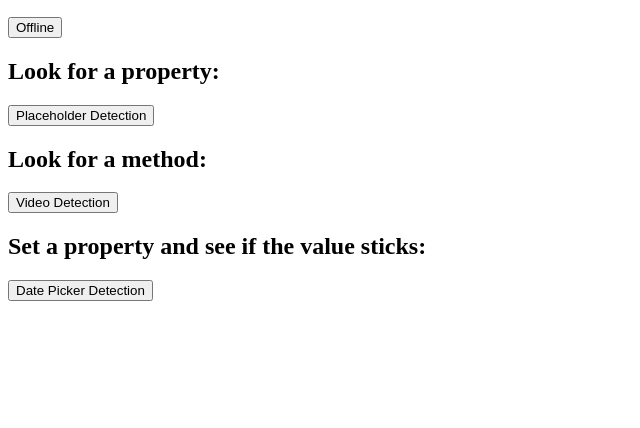
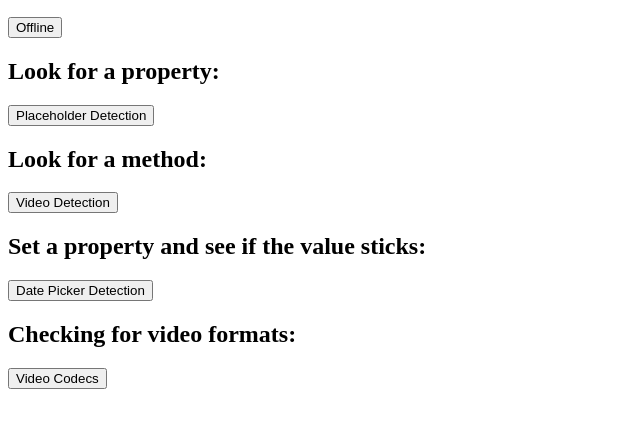
Before and after one commit to ntschutta/html5_workshop, a plain HTML site: page labs/detection_modernizr.html in a window 1280 px wide. Shown: the part 110-538 px from the top of the page, without its empty margins (0-640 px from the left). Drawn offline with Linux system fonts and the light colour scheme.

Commit message:
added video placeholder

```diff
--- a/labs/detection_modernizr.html
+++ b/labs/detection_modernizr.html
@@ -16,6 +16,10 @@
 
     function check_input_support(input_type) {
     }
+
+	function check_video_codec() {
+	}
+
 	</script>
 </head>
 <body>
@@ -37,5 +41,9 @@
 <button name="date" id="date_check" onclick="check_input_support('date');">Date Picker Detection</button>
 <br/>
 
+<h2>Checking for video formats:</h2>
+<button name="codec" id="codec" onclick="check_video_codec();">Video Codecs</button>
+<br/>
+
 </body>
 </html>
```
